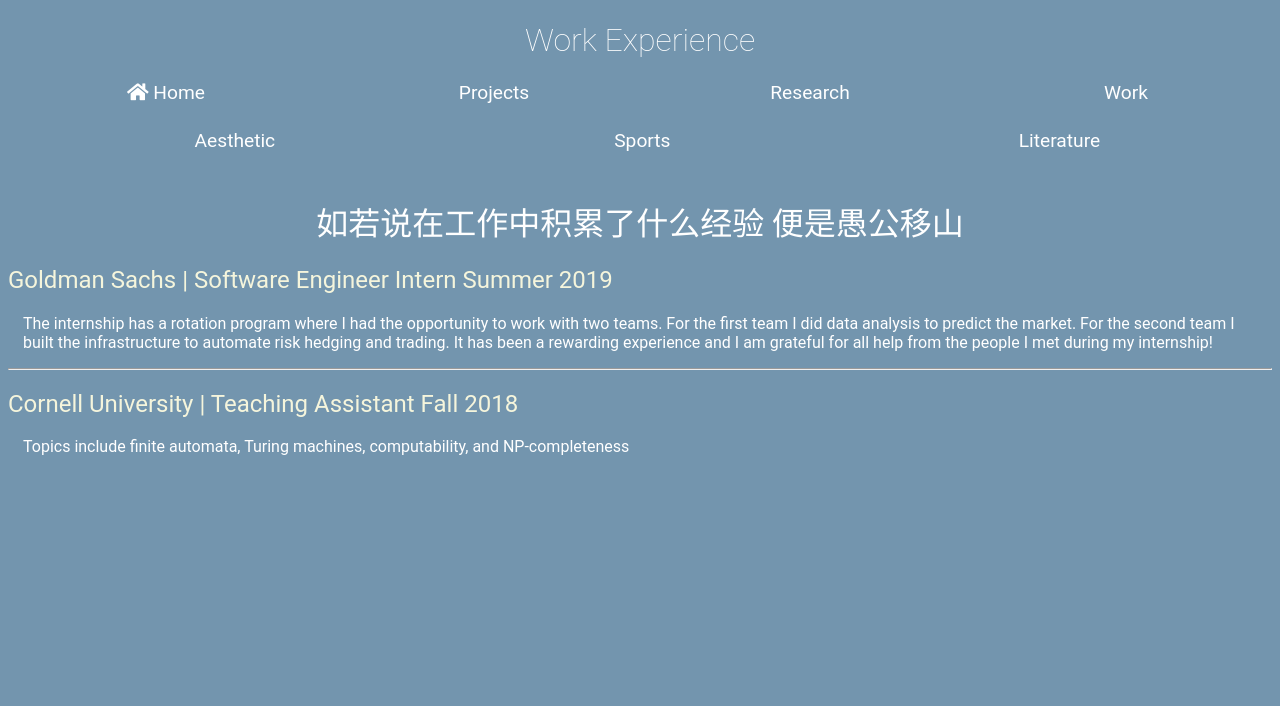
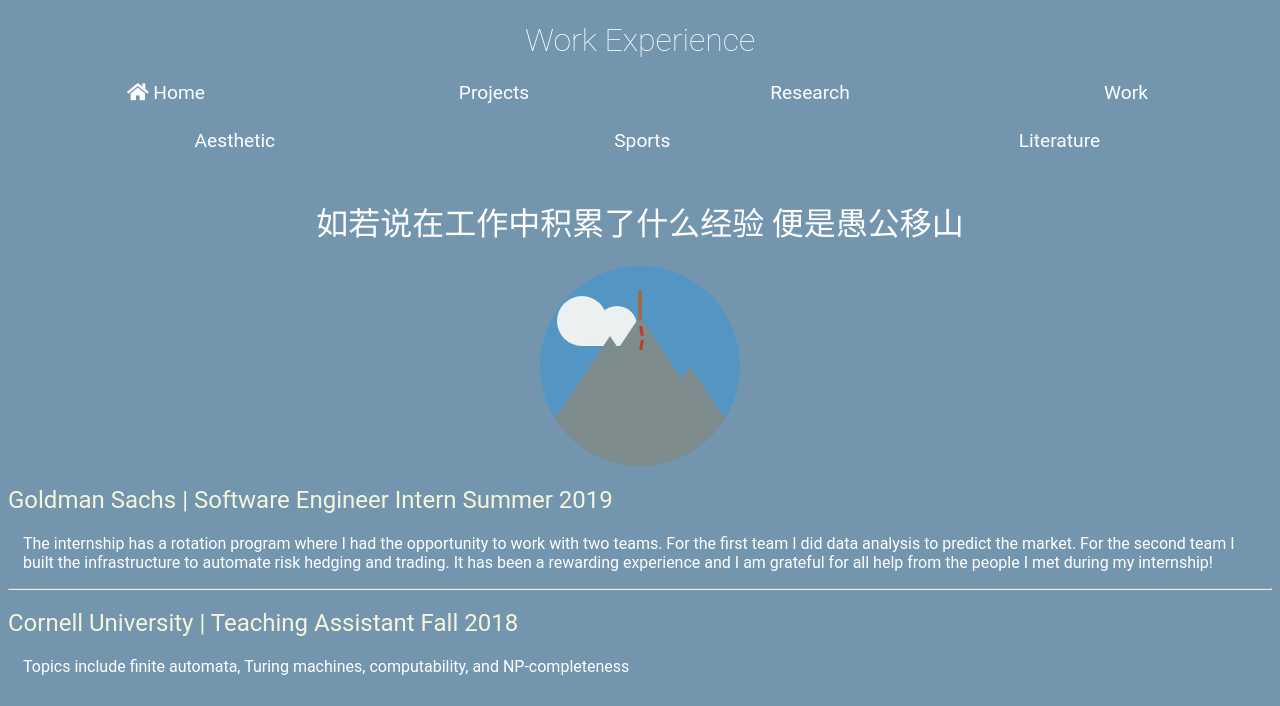
Before and after one commit to joyhuan/joyhuanqi, a PHP site: page /work.html in a window 1280 px wide. Shown: the top 706 px of the page. Run offline with PHP 8.4, Linux system fonts and the light colour scheme.

Commit message:
add mountain climbing animation

```diff
--- a/styles/v2.css
+++ b/styles/v2.css
@@ -206,3 +206,233 @@
     width: auto;
     height: auto;
 }
+/* Thanks Peter Feakes for the mountain climbing animation!
+https://codepen.io/kojtr/pen/vxWMjd  */
+.wrapper {
+    width: 200px;
+    height: 200px;
+    border-radius: 50%;
+    position: relative;
+    margin: 0 auto;
+    overflow: hidden;
+  background: rgba(52, 152, 219,0.5);
+  z-index: 10;
+}
+.wrapper div, .wrapper div::after, .wrapper div::before {
+  position: absolute;
+}
+.mountain {
+  width: 0;
+	height: 0;
+	border-left: 100px solid transparent;
+	border-right: 100px solid transparent;
+	border-bottom: 150px solid #7f8c8d;
+  bottom: 0;
+  left: 0;
+}
+.mountain::after {
+  width: 0;
+	height: 0;
+	border-left: 100px solid transparent;
+	border-right: 100px solid transparent;
+	border-bottom: 150px solid #7f8c8d;
+  bottom: -170px;
+  left: -130px;
+  content: "";
+}
+.mountain::before {
+  width: 0;
+	height: 0;
+	border-left: 100px solid transparent;
+	border-right: 100px solid transparent;
+	border-bottom: 150px solid #7f8c8d;
+  bottom: -200px;
+  left: -50px;
+  content: "";
+}
+.cloud {
+  width: 36px;
+  height: 30px;
+  top: 50px;
+  left: 110px;
+  background: #ecf0f1;
+  animation: cloud 20s linear infinite;
+}
+.cloud::before {
+  width: 50px;
+  height: 50px;
+  background: #ecf0f1;
+  content: "";
+  border-radius: 50%;
+  bottom: 0;
+  left: -25px;
+}
+.cloud::after {
+  width: 40px;
+  height: 40px;
+  background: #ecf0f1;
+  content: "";
+  border-radius: 50%;
+  bottom: 0;
+  left: 15px;
+}
+
+@keyframes cloud {
+  0% { transform: translateX(-200px);}
+  100% { transform: translateX(200px);}
+}
+
+.cloud2 {
+  width: 18px;
+  height: 15px;
+  top: 30px;
+  left: 125px;
+  background: #ecf0f1;
+  animation: cloud2 40s linear infinite;
+}
+.cloud2::before {
+  width: 25px;
+  height: 25px;
+  background: #ecf0f1;
+  content: "";
+  border-radius: 50%;
+  bottom: 0;
+  left: 7px;
+}
+.cloud2::after {
+  width: 20px;
+  height: 20px;
+  background: #ecf0f1;
+  content: "";
+  border-radius: 50%;
+  bottom: 0;
+  left: -8px;
+}
+
+@keyframes cloud2 {
+  0% { transform: translateX(-300px);}
+  100% { transform: translateX(300px);}
+}
+
+.flag {
+  width: 4px;
+  height: 0;
+  background: #9E6D4D;
+  top: 54px;
+  left: calc(50% - 2px);
+  animation: pole 10s linear infinite;
+}
+@keyframes pole {
+  0% { height: 0; top: 54px; }
+  20% { height: 0; top: 54px; }
+  30% { height: 30px; top: 24px; }
+  70% { height: 30px; top: 24px; }
+  80% { height: 0; top: 54px; }
+}
+.flag::after {
+  content: "";
+  height: 0;
+  width: 0;
+  left: 8px;
+  top: 0px;
+  border-top: 8px solid #e74c3c;
+  border-bottom: 8px solid #e74c3c;
+	border-right: 0px solid transparent;
+	border-left: 0px solid transparent;
+  animation: tip 10s linear infinite;
+}
+@keyframes tip {
+  31% { border-right: 0px solid transparent; left: 8px; }
+  37% { border-right: 8px solid transparent; left: 14px; }
+  58% { border-right: 8px solid transparent; left: 14px; }
+  64% { border-right: 0px solid transparent; left: 8px; }
+}
+.flag::before {
+  content: "";
+  height: 16px;
+  width: 0px;
+  background: #e74c3c;
+  top: 0;
+  left: 4px;
+  animation: flag 10s linear infinite;
+}
+@keyframes flag {
+  30% { width: 0px; }
+  35% { width: 10px; }
+  60% { width: 10px; }
+  65% { width: 0px; }
+}
+.dash {
+  height: 10px;
+  width: 3px;
+  background: #c0392b;
+  opacity: 0;
+  animation: dash 10s linear infinite;
+}
+.dash1 {
+  top: 60px;
+  left: 100px;
+  transform: rotate(-10deg);
+  animation-delay: 1.8s;
+}
+.dash2 {
+  top: 74px;
+  left: 100px;
+  transform: rotate(10deg);
+  animation-delay: 1.6s;
+}
+.dash3 {
+  top: 88px;
+  left: 96px;
+  transform: rotate(20deg);
+  animation-delay: 1.4s;
+}
+.dash4 {
+  top: 102px;
+  left: 93px;
+  transform: rotate(0deg);
+  animation-delay: 1.2s;
+}
+.dash5 {
+  top: 116px;
+  left: 96px;
+  transform: rotate(-20deg);
+  animation-delay: 1s;
+}
+.dash6 {
+  top: 130px;
+  left: 102px;
+  transform: rotate(-30deg);
+  animation-delay: 0.8s;
+}
+.dash7 {
+  top: 144px;
+  left: 109px;
+  transform: rotate(-20deg);
+  animation-delay: 0.6s;
+}
+.dash8 {
+  top: 158px;
+  left: 112px;
+  transform: rotate(-10deg);
+  animation-delay: 0.4s;
+}
+.dash9 {
+  top: 172px;
+  left: 113px;
+  transform: rotate(0deg);
+  animation-delay: 0.2s;
+}
+.dash10 {
+  top: 186px;
+  left: 112px;
+  transform: rotate(10deg);
+  animation-delay: 0s;
+}
+@keyframes dash {
+  0% { opacity: 0; }
+  1% { opacity: 1; }
+  50% { opacity: 1; }
+  51% { opacity: 0; }
+  100% { opacity: 0; }
+}
--- a/work.html
+++ b/work.html
@@ -21,6 +21,25 @@
           <div class="column"> <a href="literature.html"><i class="far fa-books"></i> Literature </a>  </div>
         </div>
         <h1>如若说在工作中积累了什么经验 便是愚公移山</h1>
+
+        <!-- Thanks Thanks Peter Feakes for the mountain climbing animation!
+         https://codepen.io/kojtr/pen/vxWMjd -->
+        <div class="wrapper">
+          <div class="cloud"></div>
+          <div class="cloud2"></div>
+          <div class="mountain"></div>
+          <div class="dash dash1"></div>
+          <div class="dash dash2"></div>
+          <div class="dash dash3"></div>
+          <div class="dash dash4"></div>
+          <div class="dash dash5"></div>
+          <div class="dash dash6"></div>
+          <div class="dash dash7"></div>
+          <div class="dash dash8"></div>
+          <div class="dash dash9"></div>
+          <div class="dash dash10"></div>
+          <div class="flag"></div>
+        </div>
         <h2>Goldman Sachs | Software Engineer Intern Summer 2019 </h2>
         <p> The internship has a rotation program where I had the opportunity to work with two teams. For the first team I did  data analysis to predict the market. For the second team I built the infrastructure to automate risk hedging and trading. It has been a rewarding experience and I am grateful for all help from the people I met during my internship!  </p>
         <hr />
```
